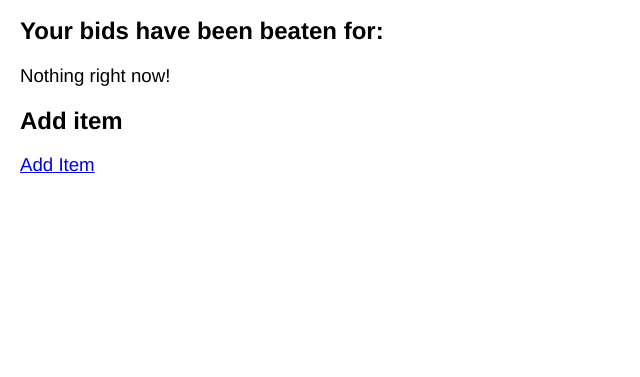
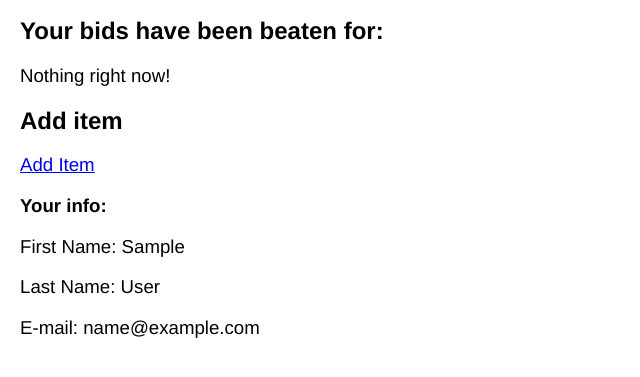
Before and after one commit to alextabusca/Bid, a Django app: page /me/ in a window 1280 px wide. Shown: the part 203-580 px from the top of the page, without its empty margins (0-640 px from the left). Run offline with Django 3.2, Linux system fonts and the light colour scheme; the visitor is signed in with stand-in values (Sample User, id 1); data that the repository does not hold is empty.

Commit message:
- Added user information to account page

```diff
--- a/main/views.py
+++ b/main/views.py
@@ -81,10 +81,16 @@ def login_view(request):
         password = request.POST['password']
         if 'confirm_password' in request.POST:
             confirm_password = request.POST['confirm_password']
+            firstname = request.POST['first_name']
+            lastname = request.POST['last_name']
+            email = request.POST['email']
             if (username == "" or password == "" or password != confirm_password):
                 return render(request, 'main/login.html', {'BASE_URL': BASE_URL, 'signup_error': True})
             try:
-                User.objects.create_user(username, password=password)
+                User.objects.create_user(username, password=password,
+                                         first_name=firstname,
+                                         last_name=lastname,
+                                         email=email)
             except IntegrityError:
                 return render(request, 'main/login.html', {'BASE_URL': BASE_URL, 'already_exists_error': True})
         user = authenticate(username=username, password=password)
--- a/templates/main/login.html
+++ b/templates/main/login.html
@@ -21,6 +21,9 @@
         <input name="username" type="text" placeholder="username"/><br/>
         <input name="password" type="password" placeholder="password"/><br/>
         <input name="confirm_password" type="password" placeholder="confirm password"/><br/>
+        <input name="first_name" type="text" placeholder="first name"/><br/>
+        <input name="last_name" type="text" placeholder="last name"/><br/>
+        <input name="email" type="text" placeholder="email"/><br/>
         <input type="submit" value="sign up"/>
         {% if signup_error %}
             <span class="error">bad credentials!</span>
--- a/templates/main/me.html
+++ b/templates/main/me.html
@@ -37,4 +37,10 @@
         <a href="create_item">Add Item</a>
     </div>
 
+    <!-- User's info -->
+    <h3>Your info: </h3>
+    <p>First Name: {{ user.first_name }}</p>
+    <p>Last Name: {{ user.last_name }}</p>
+    <p>E-mail: {{ user.email }}</p>
+
 {% endblock %}
```
